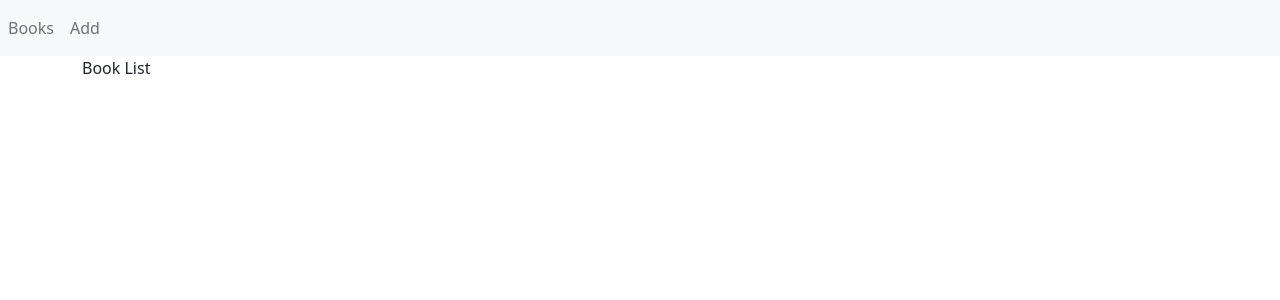
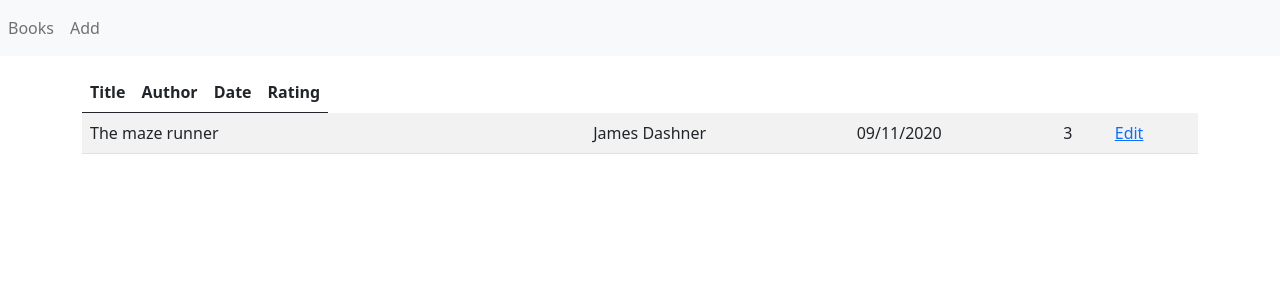
Before and after one commit to Adribasn/BooksReadCRUD, a React (Create React App) app in the folder client/app/: page / in a window 1280 px wide. Shown: the top 300 px of the page. Built offline with nearby package versions, Linux system fonts and the light colour scheme.

Commit message:
built bookList component

```diff
--- a/client/app/src/AddBook.js
+++ b/client/app/src/AddBook.js
@@ -18,7 +18,6 @@
             history.push('/');
         }
     })
-
 
     return (
     <div className='container'>
--- a/client/app/src/BookList.js
+++ b/client/app/src/BookList.js
@@ -1,5 +1,52 @@
-import React from 'react';
+import React, { useEffect, useState } from 'react';
+import { Link } from 'react-router-dom';
 
 export const BookList = () => {
-    return <div className='container'>Book List</div>
+    const [items, setItems] = useState([]);
+
+    useEffect(() => {
+        setItems([
+            {title: "The maze runner", author: "James Dashner", date: "09/11/2020", rating: "3"},
+        ])
+    }, [])
+
+    return (
+        <div className='container'>
+            <div className="mt-3">
+                <table className="table table-striped mt-3">
+                    <thread>
+                        <tr>
+                            <th>Title</th>
+                            <th>Author</th>
+                            <th>Date</th>
+                            <th>Rating</th>
+                        </tr>
+                    </thread>
+                    <tbody>
+                        {
+                        items.map(book => (
+                            <tr key={book.id}>
+                                <td>
+                                    {book.title}
+                                </td>
+                                <td>
+                                    {book.author}
+                                </td>
+                                <td>
+                                    {book.date}
+                                </td>
+                                <td>
+                                    {book.rating}
+                                </td>
+                                <td>
+                                    <Link to={`/edit/${book.id}`}>Edit</Link>
+                                </td>
+                            </tr>
+                        ))
+                        }
+                    </tbody>
+                </table>
+            </div>
+        </div>
+    )
 }
```
